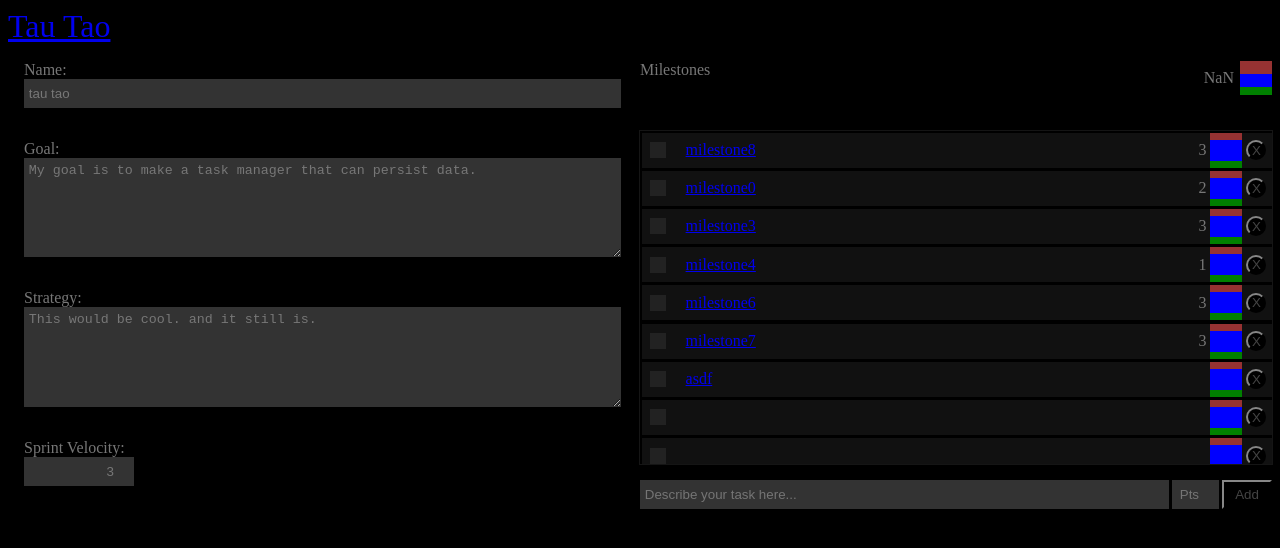
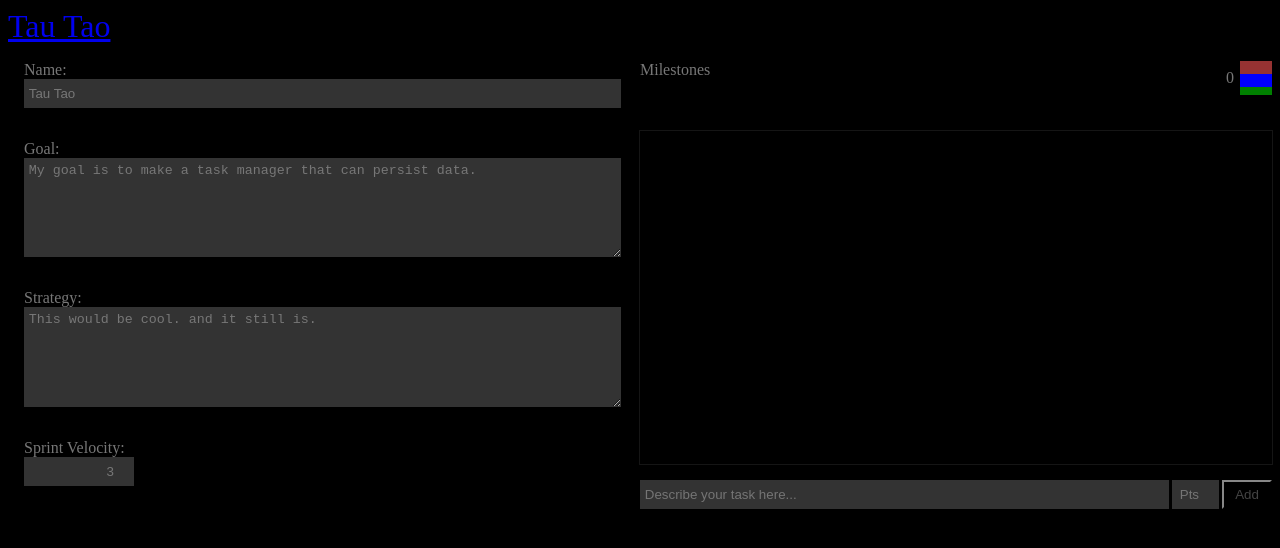
Before and after one commit to emlprime/tautao, a React (Create React App) app: page / in a window 1280 px wide. Shown: the top 548 px of the page. Built offline with nearby package versions, Linux system fonts and the light colour scheme; data requests are answered from the project's data file.

Commit message:
adding works

```diff
--- a/db.json
+++ b/db.json
@@ -2,45 +2,8 @@
   "projects": [
     {
       "id": "abc123",
-      "name": "tau tao",
-      "rootIds": [
-        {
-          "id": "milestone8",
-          "model": "items"
-        },
-        {
-          "id": "milestone0",
-          "model": "items"
-        },
-        {
-          "id": "milestone3",
-          "model": "items"
-        },
-        {
-          "id": "milestone4",
-          "model": "items"
-        },
-        {
-          "id": "milestone6",
-          "model": "items"
-        },
-        {
-          "id": "milestone7",
-          "model": "items"
-        },
-        {
-          "id": "b35f2bdd-a1e6-4054-b15f-901ba1f1e4f2",
-          "model": "items"
-        },
-        {
-          "id": "d1447881-beed-49a1-9faf-a540a33d56d2",
-          "model": "items"
-        },
-        {
-          "id": "ef44e719-b3a0-40aa-8df5-0fef8545369f",
-          "model": "items"
-        }
-      ],
+      "name": "Tau Tao",
+      "rootIds": [],
       "goal": "My goal is to make a task manager that can persist data.",
       "strategy": "This would be cool. and it still is.",
       "velocity": "3"
@@ -48,83 +11,21 @@
   ],
   "items": [
     {
-      "id": "milestone9",
-      "childrenIds": [],
-      "name": "milestone9",
-      "points": 3
+      "name": "aaa",
+      "id": "qwert"
     },
     {
-      "id": "milestone8",
-      "childrenIds": [],
-      "name": "milestone8",
-      "points": 3
+      "name": "asdf",
+      "id": "gNIXkT6"
     },
     {
-      "id": "milestone7",
-      "childrenIds": [],
-      "name": "milestone7",
-      "points": 3
+      "name": "fdsa",
+      "points": "",
+      "id": "Qr_k59b"
     },
     {
-      "id": "milestone6",
-      "childrenIds": [],
-      "name": "milestone6",
-      "points": 3
-    },
-    {
-      "id": "milestone5",
-      "childrenIds": [],
-      "name": "milestone5",
-      "points": 3
-    },
-    {
-      "id": "milestone4",
-      "childrenIds": [],
-      "name": "milestone4",
-      "points": 1
-    },
-    {
-      "id": "milestone3",
-      "childrenIds": [],
-      "name": "milestone3",
-      "points": 3
-    },
-    {
-      "id": "milestone2",
-      "childrenIds": [],
-      "name": "milestone2",
-      "points": 8
-    },
-    {
-      "id": "milestone1",
-      "childrenIds": [],
-      "name": "milestone1",
-      "points": 3
-    },
-    {
-      "id": "milestone0",
-      "childrenIds": [],
-      "name": "milestone0",
-      "points": 2
-    },
-    {
-      "id": "b35f2bdd-a1e6-4054-b15f-901ba1f1e4f2",
-      "name": "asdf"
-    },
-    {
-      "id": "JkmEr15"
-    },
-    {
-      "id": "hWLutw2"
-    },
-    {
-      "name": "ddfdsfsfdfsdf",
-      "id": "6AtByAy"
-    },
-    {
-      "name": "eeeee",
-      "points": "3",
-      "id": "xI8rrxm"
+      "name": "asdf",
+      "id": "SmFMLpI"
     }
   ]
 }
--- a/src/App.js
+++ b/src/App.js
@@ -53,45 +53,10 @@ const App = () => {
     }
   }, [dispatch, isPending]);
 
-  const persistData = useCallback(async data => {
-    // console.log("path:", formatIds(R.path(["byId", "projects", "abc123", "rootIds"], data)));
-    console.log("data:", data);
-    await putData("projects/abc123", R.path(["byId", "projects", "abc123"], data));
-    if (isDirty(data)) {
-      const dirtyItemPath = R.prop("dirtyItemPath", data);
-      const itemId = R.pipe(
-        R.reverse,
-        R.head
-      )(dirtyItemPath);
-      const itemWithId = await postData(`items`, R.path(dirtyItemPath, data));
-      await dispatch({ type: "ASSOC_NEW_ITEM_ID", itemWithId });
-    }
-  }, []);
-
-  const editDebounceInSec = 2;
-
-  const shouldSetPersistDataTimeout = R.allPass([isChanged, isNotResolved])(state);
-  const shouldPersistData = R.equals("PERSIST_DATA", state.status);
   const shouldLoadData = R.pipe(
     R.prop("byId"),
     R.isNil
   )(state);
-
-  useEffect(() => {
-    if (shouldPersistData) {
-      console.log("state:", state);
-      persistData(state);
-    }
-  }, [shouldPersistData, persistData, state]);
-
-  useEffect(() => {
-    if (shouldSetPersistDataTimeout) {
-      const timer = setTimeout(() => {
-        dispatch({ type: "PERSIST_DATA" });
-      }, editDebounceInSec * 1000);
-      return () => clearTimeout(timer);
-    }
-  }, [shouldSetPersistDataTimeout, editDebounceInSec, dispatch]);
 
   useEffect(() => {
     if (shouldLoadData) {
--- a/src/StoreContext.js
+++ b/src/StoreContext.js
@@ -12,11 +12,14 @@ const {
   dissocPath,
   lensPath,
   over,
+  path,
   pipe,
+  prop,
   propEq,
   reduce,
   reject,
   set,
+  tap,
   view,
 } = R;
 
@@ -62,20 +65,22 @@ function deleteById({ state, id: { id, model } }) {
 
 const markAsDirty = R.assoc("lastMutation", dayjs().toISOString());
 
-function handleNewItem(setPath, data, item) {
+export async function handleNewItem(setPath, data, item) {
+  // create item in the database
+  const response = await postData("items", item);
+
+  // get the new id
+  const newItemId = prop("id", response);
+  const newItem = { id: newItemId, model: "items" };
+  const newItemData = { ...item, id: newItemId };
+
   const listLens = lensPath(setPath);
-  const newItemId = uuidv4();
-  const newItem = { id: newItemId, model: "items" };
-
-  const newItemData = { name: item.name, points: item.points };
   const newItemPath = ["byId", "items", newItemId];
   const result = pipe(
     over(listLens, append(newItem)),
-    assocPath(newItemPath, newItemData),
-    assoc("dirtyItemPath", newItemPath)
+    assocPath(newItemPath, newItemData)
   )(data);
   console.log("result:", result);
-
   return result;
 }
 
@@ -84,14 +89,11 @@ function reducer(state = {}, action) {
     case "MERGE_STATE":
       return R.merge(state, { ...action.payload, status: "RESOLVED" });
     case "MERGE_STATE_NEW":
-      const {
-        payload: { setPath, item },
-      } = action;
+      const { payload: newItemState } = action;
 
-      return pipe(
-        data => handleNewItem(setPath, data, item),
-        markAsDirty
-      )(state);
+      const result = pipe(markAsDirty)(newItemState);
+      console.log("result:", JSON.stringify(result, null, 2));
+      return result;
     case "MERGE_VALUE":
       const { path, value } = action.payload;
 
--- a/src/TaskList.js
+++ b/src/TaskList.js
@@ -4,7 +4,7 @@ import RankList from "./RankList";
 import styled from "styled-components";
 import Progress from "./Progress";
 import Points from "./Points";
-import { useStore } from "./StoreContext";
+import { useStore, getData, putData, postData, handleNewItem } from "./StoreContext";
 import NewTaskForm from "./NewTaskForm";
 
 const getPoints = R.curry((state, model, id) => R.path(["byId", model, id, "points"], state));
@@ -38,10 +38,11 @@ const TaskList = ({ rootIds, path }) => {
   );
 
   const handleNewTask = useCallback(
-    item => {
-      dispatch({ type: "MERGE_STATE_NEW", payload: { setPath: path, item } });
+    async item => {
+      const newState = await handleNewItem(path, state, item);
+      dispatch({ type: "MERGE_STATE_NEW", payload: newState });
     },
-    [dispatch, path]
+    [dispatch, path, state]
   );
 
   return (
```
